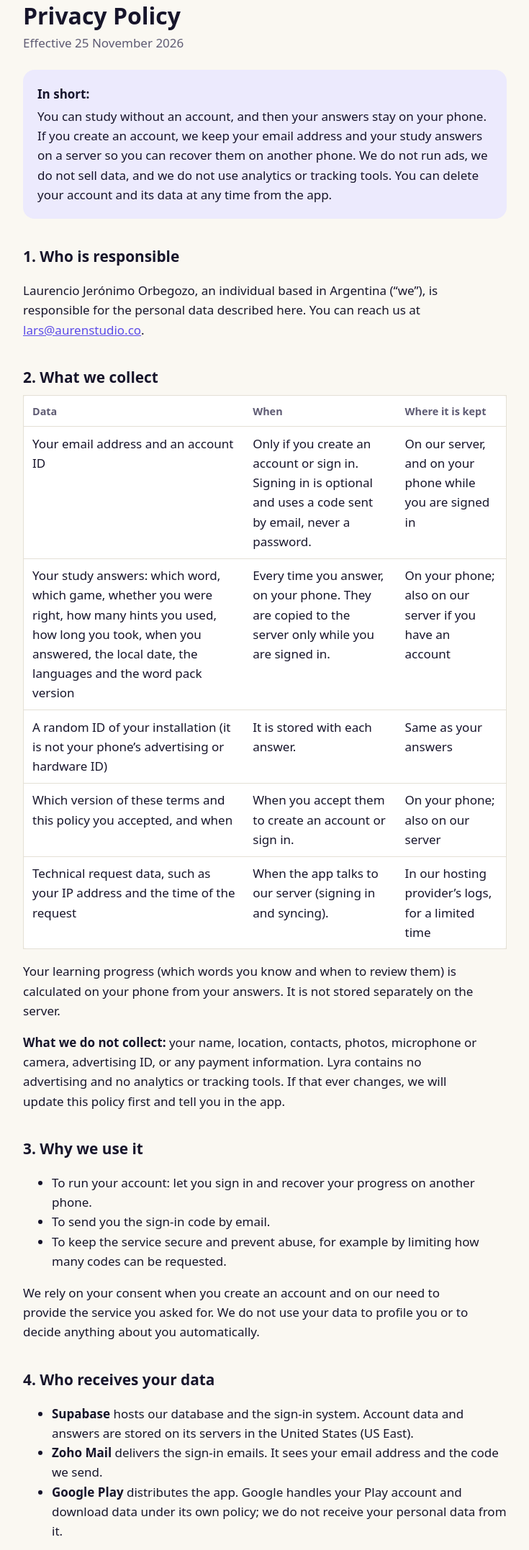
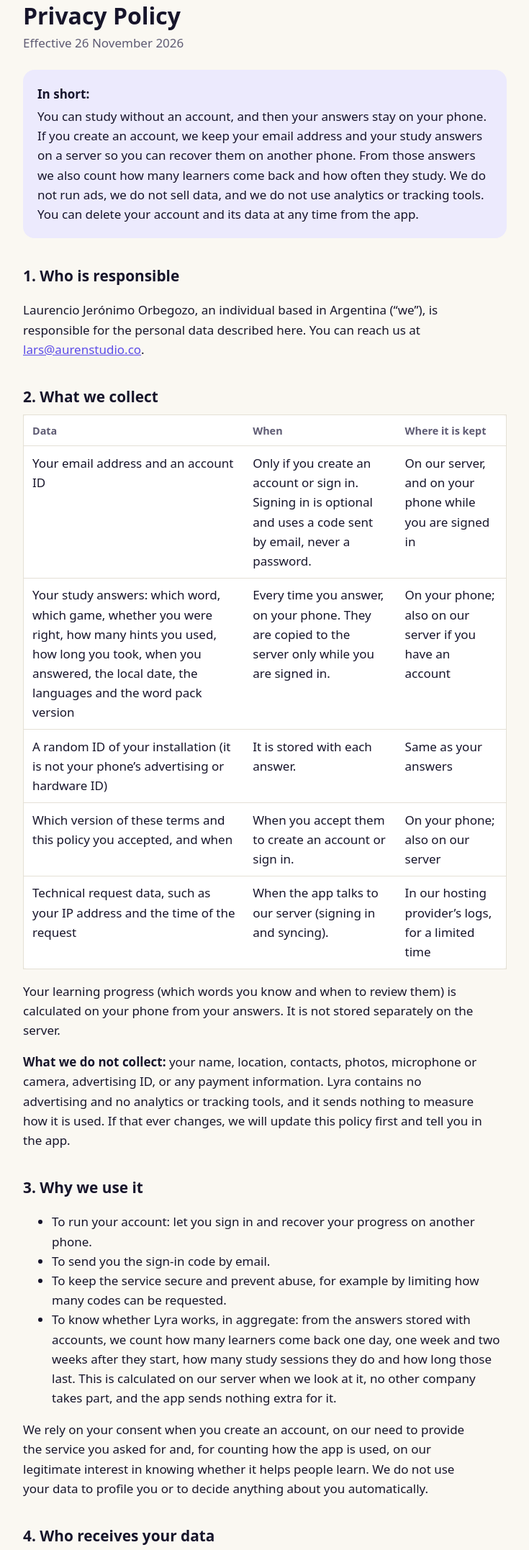
Before and after one commit to larsorbegozo/lyra-legal, a plain HTML site: page privacy.html in a window 1280 px wide. Shown: the part 113-2267 px from the top of the page at 72% size, without its empty margins (272-1007 px from the left). Drawn offline with Linux system fonts and the light colour scheme.

Commit message:
Say how study answers are counted in aggregate
Co-Authored-By: Claude Sonnet 5.5 <noreply@anthropic.com>

```diff
--- a/privacy.html
+++ b/privacy.html
@@ -18,11 +18,11 @@
 </header>
 <main>
 <h1>Privacy Policy</h1>
-<p class="meta">Effective 25 November 2026</p>
+<p class="meta">Effective 26 November 2026</p>
 
 <div class="summary">
 <p><strong>In short:</strong></p>
-<p>You can study without an account, and then your answers stay on your phone. If you create an account, we keep your email address and your study answers on a server so you can recover them on another phone. We do not run ads, we do not sell data, and we do not use analytics or tracking tools. You can delete your account and its data at any time from the app.</p>
+<p>You can study without an account, and then your answers stay on your phone. If you create an account, we keep your email address and your study answers on a server so you can recover them on another phone. From those answers we also count how many learners come back and how often they study. We do not run ads, we do not sell data, and we do not use analytics or tracking tools. You can delete your account and its data at any time from the app.</p>
 </div>
 
 <h2>1. Who is responsible</h2>
@@ -42,15 +42,16 @@
 </table>
 </div>
 <p>Your learning progress (which words you know and when to review them) is calculated on your phone from your answers. It is not stored separately on the server.</p>
-<p><strong>What we do not collect:</strong> your name, location, contacts, photos, microphone or camera, advertising ID, or any payment information. Lyra contains no advertising and no analytics or tracking tools. If that ever changes, we will update this policy first and tell you in the app.</p>
+<p><strong>What we do not collect:</strong> your name, location, contacts, photos, microphone or camera, advertising ID, or any payment information. Lyra contains no advertising and no analytics or tracking tools, and it sends nothing to measure how it is used. If that ever changes, we will update this policy first and tell you in the app.</p>
 
 <h2>3. Why we use it</h2>
 <ul>
 <li>To run your account: let you sign in and recover your progress on another phone.</li>
 <li>To send you the sign-in code by email.</li>
 <li>To keep the service secure and prevent abuse, for example by limiting how many codes can be requested.</li>
+<li>To know whether Lyra works, in aggregate: from the answers stored with accounts, we count how many learners come back one day, one week and two weeks after they start, how many study sessions they do and how long those last. This is calculated on our server when we look at it, no other company takes part, and the app sends nothing extra for it.</li>
 </ul>
-<p>We rely on your consent when you create an account and on our need to provide the service you asked for. We do not use your data to profile you or to decide anything about you automatically.</p>
+<p>We rely on your consent when you create an account, on our need to provide the service you asked for and, for counting how the app is used, on our legitimate interest in knowing whether it helps people learn. We do not use your data to profile you or to decide anything about you automatically.</p>
 
 <h2>4. Who receives your data</h2>
 <ul>
```
Also changed, not shown: delete-account.html (+1 -1 lines), index.html (+1 -1 lines), terms.html (+1 -1 lines).
